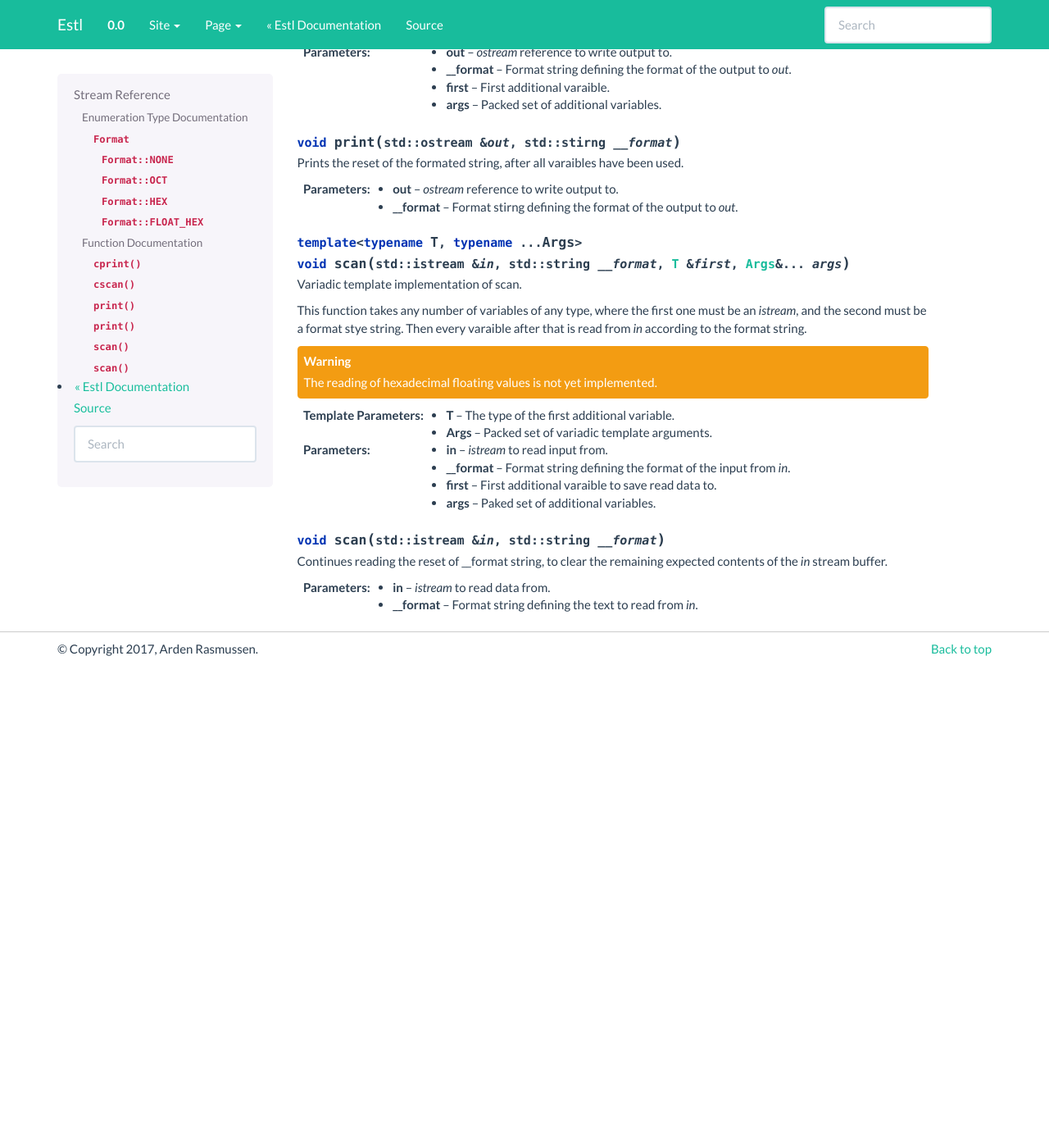
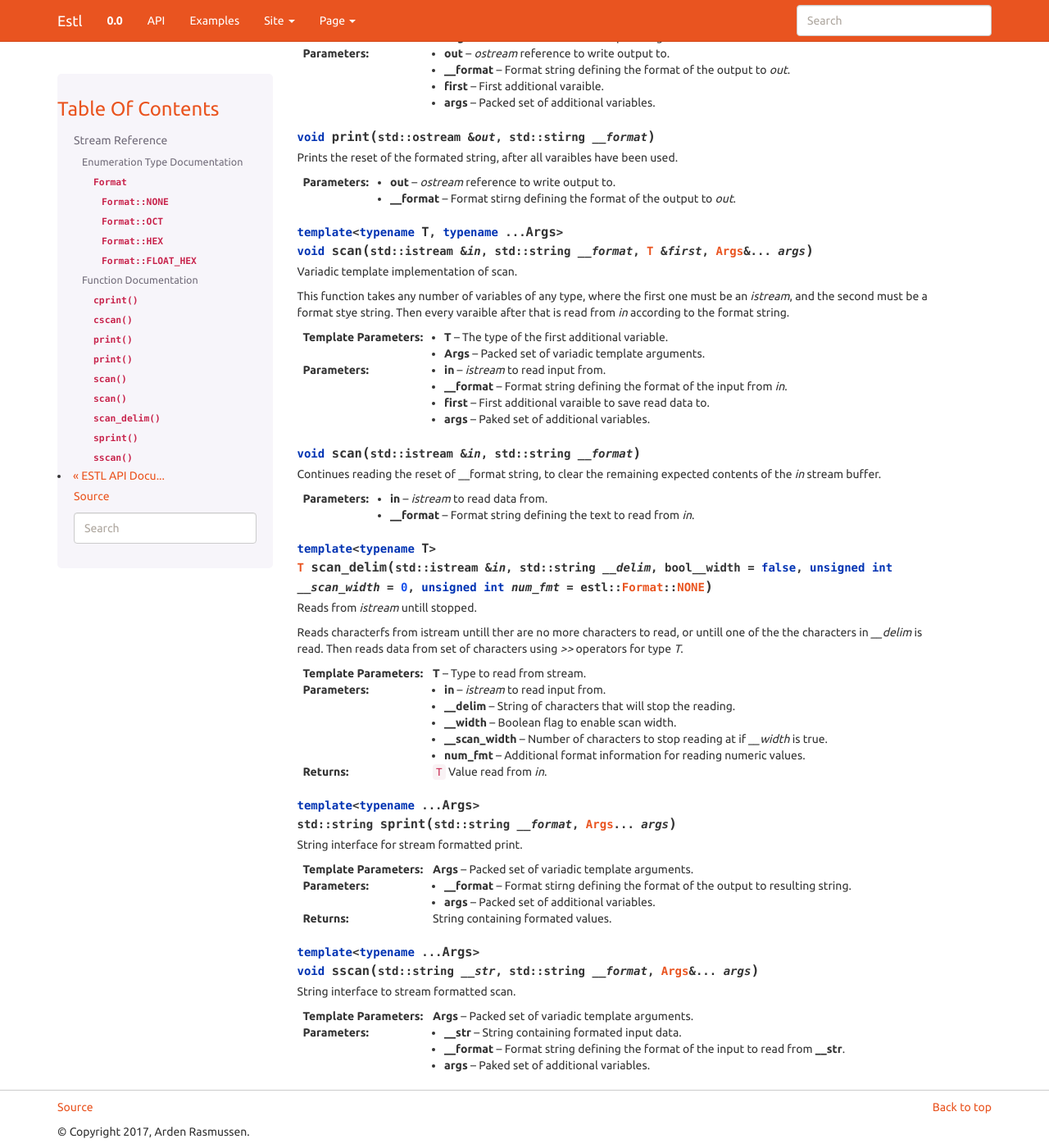
Before and after one commit to LuxAter/estl, a Sphinx documentation site: the page built from docs/source/api/stream.rst, in a window 1280 px wide and 1400 px high, scrolled down 1534 px. Shown: the whole window at 82% size. Built offline with Sphinx 7.4.7, drawn with Linux system fonts in a browser that asks for light colours; formulas are drawn with MathJax 3; before the commit the page ends 2346 px from its top, so only the background shows below that; some of the changed text lies outside the part shown.

Commit message:
Added documentation

```diff
--- /dev/null
+++ b/docs/source/_templates/localtoc.html
@@ -0,0 +1,6 @@
+<h3><a href="{{ pathto(master_doc) }}">{{ _('Table Of Contents') }}</a></h3>
+{%- if display_toc %} {{ toc }} {%- endif %}
+<div class="custom-index container">
+  <script type="text/javascript" src={{ pathto(master_doc)[:-10] + '_static/pymunk.js' }}></script>
+
+</div>
--- a/docs/source/stream.rst
+++ b/docs/source/api/stream.rst
@@ -18,19 +18,21 @@ iostream functions utilizing variadic tempaltes.
    #include <string>
    #include <type_traits>
 
-.. contents::
-   :local:
-
-====  ========================
-enum  :cpp:enum:`estl::Format`
-void  :cpp:func:`estl::cprint`
-void  :cpp:func:`estl::cscan`
-void  :cpp:func:`estl::print`
-void  :cpp:func:`estl::print`
-void  :cpp:func:`estl::scan`
-void  :cpp:func:`estl::scan`
-====  ========================
-
+===============  ========================
+Enumerations
+-----------------------------------------
+enum             :cpp:enum:`estl::Format`
+Functions
+-----------------------------------------
+``void``         :cpp:func:`estl::cprint`
+``void``         :cpp:func:`estl::cscan`
+``void``         :cpp:func:`estl::print`
+``void``         :cpp:func:`estl::print`
+``void``         :cpp:func:`estl::scan`
+``void``         :cpp:func:`estl::scan`
+``std::string``  :cpp:func:`estl::sprint`
+``void``         :cpp:func:`estl::sscan`
+===============  ========================
 
 Enumeration Type Documentation
 ------------------------------
@@ -98,10 +100,6 @@ Function Documentation
    must be an `istream`, and the second must be a format stye string. Then
    every varaible after that is read from `in` according to the format string.
 
-   .. warning::
-
-      The reading of hexadecimal floating values is not yet implemented.
-
    :tparam T: The type of the first additional variable.
    :tparam Args: Packed set of variadic template arguments.
    :param in: `istream` to read input from.
@@ -116,3 +114,44 @@ Function Documentation
 
    :param in: `istream` to read data from.
    :param __format: Format string defining the text to read from `in`.
+
+.. cpp:function:: template<typename T> \
+                  T scan_delim(std::istream& in, std::string __delim, bool__width = false, unsigned int __scan_width = 0, unsigned int num_fmt = estl::Format::NONE)
+
+   Reads from `istream` untill stopped.
+
+   Reads characterfs from istream untill ther are no more characters to read,
+   or untill one of the the characters in `__delim` is read. Then reads data
+   from set of characters using `>>` operators for type `T`.
+
+   :tparam T: Type to read from stream.
+   :param in: `istream` to read input from.
+   :param __delim: String of characters that will stop the reading.
+   :param __width: Boolean flag to enable scan width.
+   :param __scan_width: Number of characters to stop reading at if `__width` is
+                        true.
+   :param num_fmt: Additional format information for reading numeric values.
+
+   :return: ``T`` Value read from `in`.
+
+.. cpp:function:: template<typename... Args>\
+                  std::string sprint(std::string __format, Args... args)
+
+   String interface for stream formatted print.
+
+   :tparam Args: Packed set of variadic template arguments.
+   :param __format: Format stirng defining the format of the output to
+                    resulting string.
+   :param args: Packed set of additional variables.
+   :return: String containing formated values.
+
+.. cpp:function:: template<typename... Args>\
+                  void sscan(std::string __str, std::string __format, Args&... args)
+
+   String interface to stream formatted scan.
+
+   :tparam Args: Packed set of variadic template arguments.
+   :param __str: String containing formated input data.
+   :param __format: Format string defining the format of the input to read from
+                    **__str**.
+   :param args: Paked set of additional variables.
--- a/docs/source/conf.py
+++ b/docs/source/conf.py
@@ -50,15 +50,16 @@ html_show_sphinx = False
 # Theme options are theme-specific and customize the look and feel of a
 # theme further.
 html_theme_options = {
-    'navbar_sidebarrel': True,
+    'navbar_sidebarrel': False,
     'navbar_pagenav': True,
     'navbar_pagenav_name': "Page",
-    'globaltoc_depth': 2,
+    'navbar_links': [("API", "api/api_index"), ("Examples", "examples_idex")],
+    'globaltoc_depth': -1,
     'globaltoc_includehidden': "true",
-    'navbar_class': "navbar navbar-inverse",
+    'navbar_class': "navbar",
     'navbar_fixed_top': "true",
-    'source_link_position': "nav",
-    'bootswatch_theme': "flatly",
+    'source_link_position': "footer",
+    'bootswatch_theme': "united",
     'bootstrap_version': "3",
 }
 # Add any paths that contain custom static files (such as style sheets) here,
--- a/docs/source/index.rst
+++ b/docs/source/index.rst
@@ -29,4 +29,4 @@ template library.
    :maxdepth: 2
    :caption: Contents:
 
-   stream
+   api/api_index
```
Also changed, not shown: docs/source/_static/localtoc.js (added, +52 -0 lines), docs/source/api/api_index.rst (added, +8 -0 lines), 2 other files.
